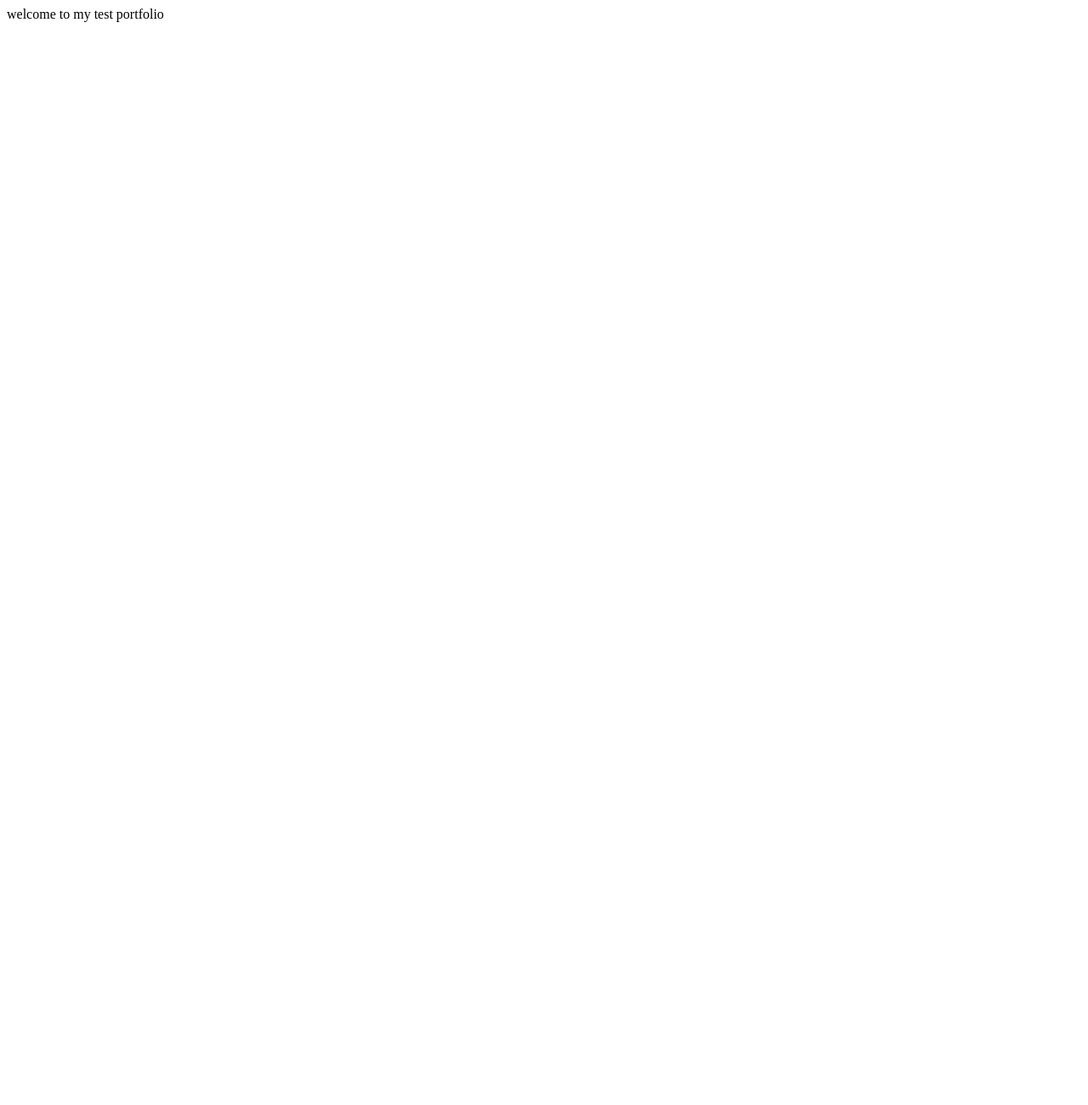
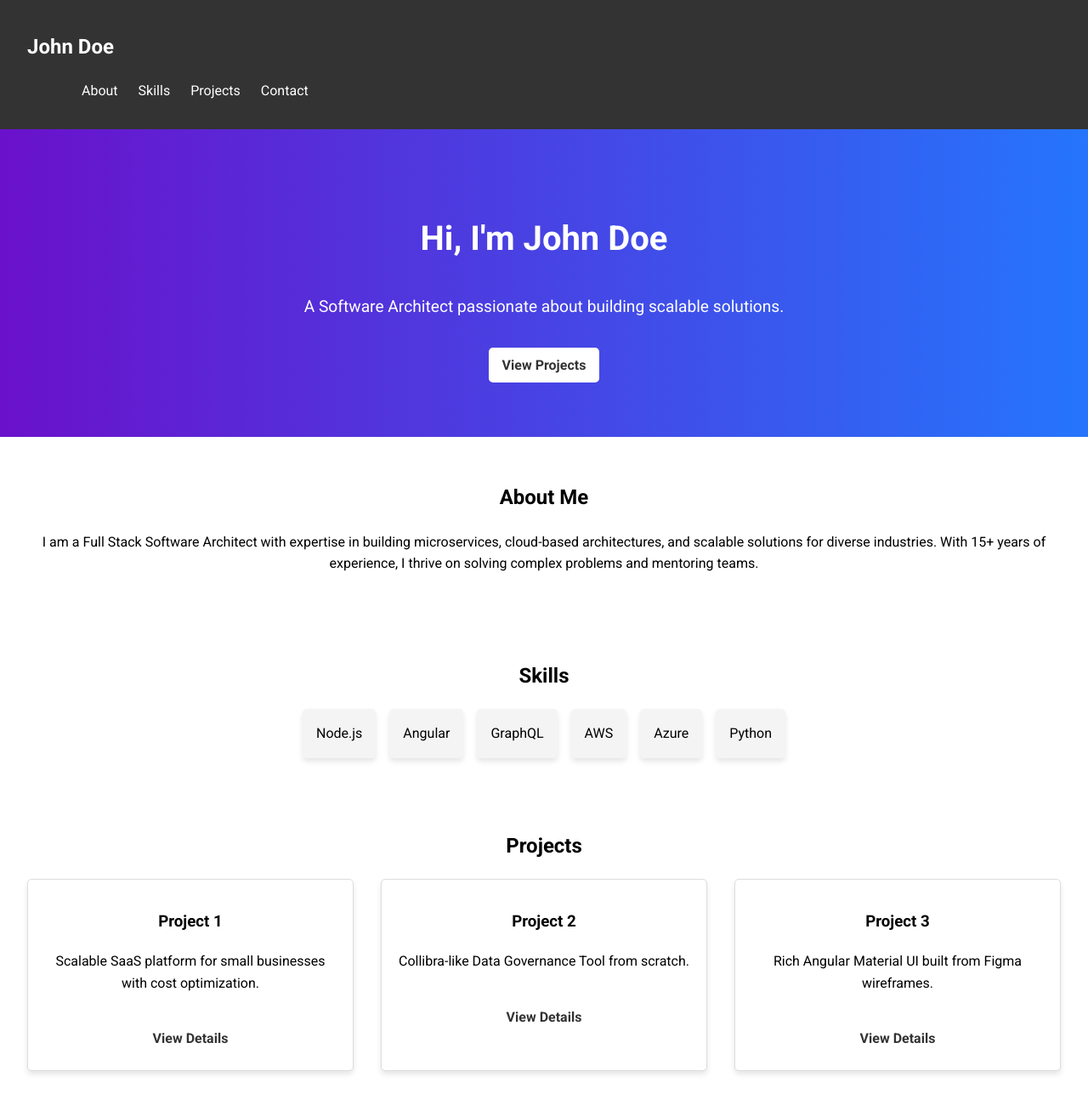
Before and after one commit to ashok-bhosale/ashok-bhosale.github.io, a plain HTML site: page index.html in a window 1280 px wide. Shown: the top 1300 px of the page at 85% size. Before the commit the page ends 800 px from the top, so only its background shows below. Drawn offline with Linux system fonts and the light colour scheme.

Commit message:
sample software architect side

```diff
--- a/index.html
+++ b/index.html
@@ -1,4 +1,86 @@
-<html>
-<head></head>
-<body> welcome to my test portfolio </body>
+<!DOCTYPE html>
+<html lang="en">
+<head>
+  <meta charset="UTF-8">
+  <meta name="viewport" content="width=device-width, initial-scale=1.0">
+  <title>Software Architect Portfolio</title>
+  <link rel="stylesheet" href="style.css">
+  <link href="https://fonts.googleapis.com/css2?family=Roboto:wght@400;700&display=swap" rel="stylesheet">
+</head>
+<body>
+  <header>
+    <nav>
+      <h1>John Doe</h1>
+      <ul>
+        <li><a href="#about">About</a></li>
+        <li><a href="#skills">Skills</a></li>
+        <li><a href="#projects">Projects</a></li>
+        <li><a href="#contact">Contact</a></li>
+      </ul>
+    </nav>
+  </header>
+
+  <section id="hero">
+    <div class="hero-text">
+      <h2>Hi, I'm John Doe</h2>
+      <p>A Software Architect passionate about building scalable solutions.</p>
+      <a href="#projects" class="btn">View Projects</a>
+    </div>
+  </section>
+
+  <section id="about">
+    <h2>About Me</h2>
+    <p>I am a Full Stack Software Architect with expertise in building microservices, cloud-based architectures, and scalable solutions for diverse industries. With 15+ years of experience, I thrive on solving complex problems and mentoring teams.</p>
+  </section>
+
+  <section id="skills">
+    <h2>Skills</h2>
+    <div class="skills-container">
+      <div class="skill-card">Node.js</div>
+      <div class="skill-card">Angular</div>
+      <div class="skill-card">GraphQL</div>
+      <div class="skill-card">AWS</div>
+      <div class="skill-card">Azure</div>
+      <div class="skill-card">Python</div>
+    </div>
+  </section>
+
+  <section id="projects">
+    <h2>Projects</h2>
+    <div class="project-grid">
+      <div class="project-card">
+        <h3>Project 1</h3>
+        <p>Scalable SaaS platform for small businesses with cost optimization.</p>
+        <a href="#" class="btn">View Details</a>
+      </div>
+      <div class="project-card">
+        <h3>Project 2</h3>
+        <p>Collibra-like Data Governance Tool from scratch.</p>
+        <a href="#" class="btn">View Details</a>
+      </div>
+      <div class="project-card">
+        <h3>Project 3</h3>
+        <p>Rich Angular Material UI built from Figma wireframes.</p>
+        <a href="#" class="btn">View Details</a>
+      </div>
+    </div>
+  </section>
+
+  <section id="contact">
+    <h2>Contact</h2>
+    <p>Want to collaborate or hire me for your next project? Reach out!</p>
+    <form>
+      <input type="text" placeholder="Your Name" required>
+      <input type="email" placeholder="Your Email" required>
+      <textarea placeholder="Your Message" required></textarea>
+      <button type="submit">Send Message</button>
+    </form>
+  </section>
+
+  <footer>
+    <p>&copy; 2025 John Doe. All rights reserved.</p>
+  </footer>
+
+  <script src="script.js"></script>
+</body>
 </html>
--- /dev/null
+++ b/script.js
@@ -0,0 +1,4 @@
+document.querySelector('form').addEventListener('submit', (e) => {
+  e.preventDefault();
+  alert('Message Sent! Thank you for reaching out.');
+});
--- /dev/null
+++ b/style.css
@@ -0,0 +1,107 @@
+body {
+  margin: 0;
+  font-family: 'Roboto', sans-serif;
+  line-height: 1.6;
+}
+
+header {
+  background: #333;
+  color: #fff;
+  padding: 1rem 2rem;
+  display: flex;
+  justify-content: space-between;
+  align-items: center;
+}
+
+header h1 {
+  font-size: 1.5rem;
+}
+
+header ul {
+  list-style: none;
+  display: flex;
+}
+
+header ul li {
+  margin-left: 1.5rem;
+}
+
+header ul li a {
+  color: #fff;
+  text-decoration: none;
+}
+
+#hero {
+  background: linear-gradient(to right, #6a11cb, #2575fc);
+  color: #fff;
+  padding: 4rem 2rem;
+  text-align: center;
+}
+
+#hero h2 {
+  font-size: 2.5rem;
+}
+
+#hero p {
+  margin: 1rem 0;
+  font-size: 1.2rem;
+}
+
+.btn {
+  display: inline-block;
+  background: #fff;
+  color: #333;
+  padding: 0.5rem 1rem;
+  margin-top: 1rem;
+  text-decoration: none;
+  border-radius: 5px;
+  font-weight: bold;
+}
+
+section {
+  padding: 2rem;
+  text-align: center;
+}
+
+#skills .skills-container {
+  display: flex;
+  justify-content: center;
+  flex-wrap: wrap;
+  gap: 1rem;
+}
+
+.skill-card {
+  background: #f4f4f4;
+  padding: 1rem;
+  border-radius: 5px;
+  box-shadow: 0 4px 6px rgba(0, 0, 0, 0.1);
+}
+
+.project-grid {
+  display: grid;
+  grid-template-columns: repeat(auto-fit, minmax(300px, 1fr));
+  gap: 2rem;
+}
+
+.project-card {
+  background: #fff;
+  padding: 1rem;
+  border: 1px solid #ddd;
+  border-radius: 5px;
+  box-shadow: 0 4px 6px rgba(0, 0, 0, 0.1);
+}
+
+form input, form textarea, form button {
+  width: 100%;
+  padding: 1rem;
+  margin: 0.5rem 0;
+  border: 1px solid #ddd;
+  border-radius: 5px;
+}
+
+footer {
+  background: #333;
+  color: #fff;
+  text-align: center;
+  padding: 1rem 0;
+}
```
